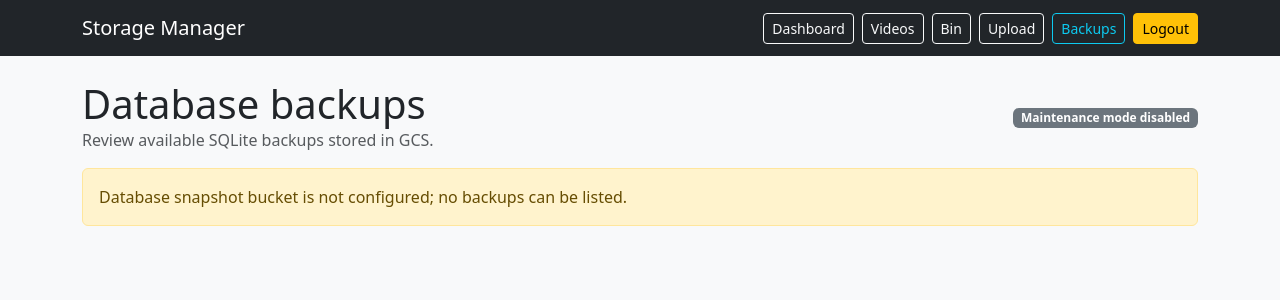
After one commit to ralthor/media-hub, a Django app: page /backups/ in a window 1280 px wide. The commit adds this page. Shown: the top 300 px of the page. Run offline with Django 5.2, Linux system fonts and the light colour scheme; the visitor is signed in with stand-in values (Sample User, id 1); parts of the project's set-up code (start-up, migrations or seed data) failed here and were passed over.

Commit message:
Add staff backup restore workflow

```diff
--- /dev/null
+++ b/templates/backups/list.html
@@ -0,0 +1,53 @@
+{% extends "base.html" %}
+{% block title %}Database backups{% endblock %}
+{% block content %}
+  <div class="d-flex align-items-center justify-content-between mb-3">
+    <div>
+      <h1 class="mb-0">Database backups</h1>
+      <p class="text-muted mb-0">Review available SQLite backups stored in GCS.</p>
+    </div>
+    <div class="text-end">
+      {% if maintenance_mode %}
+        <span class="badge bg-success">Maintenance mode enabled</span>
+      {% else %}
+        <span class="badge bg-secondary">Maintenance mode disabled</span>
+      {% endif %}
+    </div>
+  </div>
+
+  {% if not bucket_configured %}
+    <div class="alert alert-warning" role="alert">
+      Database snapshot bucket is not configured; no backups can be listed.
+    </div>
+  {% elif not backups %}
+    <div class="alert alert-info" role="alert">
+      No database backups were found in the configured bucket.
+    </div>
+  {% else %}
+    <form method="get" action="{% url 'confirm_restore_backup' %}">
+      <div class="card shadow-sm">
+        <div class="card-header d-flex justify-content-between align-items-center">
+          <strong>Available backups</strong>
+          <small class="text-muted">Newest first; the latest backup will be used if you do not pick one.</small>
+        </div>
+        <div class="card-body p-0">
+          <div class="list-group list-group-flush">
+            {% for backup in backups %}
+              <label class="list-group-item list-group-item-action d-flex align-items-center">
+                <input class="form-check-input me-3" type="radio" name="object_name" value="{{ backup.object_name }}" {% if backup.object_name == default_selection %}checked{% endif %}>
+                <div class="flex-grow-1">
+                  <div class="fw-semibold">{{ backup.timestamp|date:"Y-m-d H:i:s T" }}</div>
+                  <div class="text-muted small">{{ backup.object_name }}</div>
+                </div>
+              </label>
+            {% endfor %}
+          </div>
+        </div>
+        <div class="card-footer d-flex justify-content-between">
+          <div class="text-muted small">Restoring will replace the local db.sqlite3 atomically.</div>
+          <button type="submit" class="btn btn-primary">Review selection</button>
+        </div>
+      </div>
+    </form>
+  {% endif %}
+{% endblock %}
--- a/templates/base.html
+++ b/templates/base.html
@@ -24,6 +24,9 @@
             <a class="btn btn-outline-light btn-sm" href="{% url 'video_library' %}">Videos</a>
             <a class="btn btn-outline-light btn-sm" href="{% url 'bin' %}">Bin</a>
             <a class="btn btn-outline-light btn-sm" href="{% url 'upload' %}">Upload</a>
+            {% if user.is_staff %}
+              <a class="btn btn-outline-info btn-sm" href="{% url 'database_backup_list' %}">Backups</a>
+            {% endif %}
             <a class="btn btn-warning btn-sm" href="{% url 'logout' %}">Logout</a>
           {% else %}
             <a class="btn btn-outline-light btn-sm" href="{% url 'login' %}">Login</a>
@@ -32,6 +35,19 @@
       </div>
     </div>
   </nav>
+  {% if messages %}
+    <div class="container mb-3">
+      {% for message in messages %}
+        {% if 'error' in message.tags %}
+          {% with alert_class='danger' %}
+            <div class="alert alert-{{ alert_class }}" role="alert">{{ message }}</div>
+          {% endwith %}
+        {% else %}
+          <div class="alert alert-{{ message.tags|default:'info' }}" role="alert">{{ message }}</div>
+        {% endif %}
+      {% endfor %}
+    </div>
+  {% endif %}
   <main class="container mb-5">
     {% block content %}{% endblock %}
   </main>
```
Also changed, not shown: templates/backups/confirm_restore.html (added, +47 -0 lines), storage/backup_tasks.py, storage/settings.py, storage/tests/test_views.py, storage/urls.py, storage/views.py.
